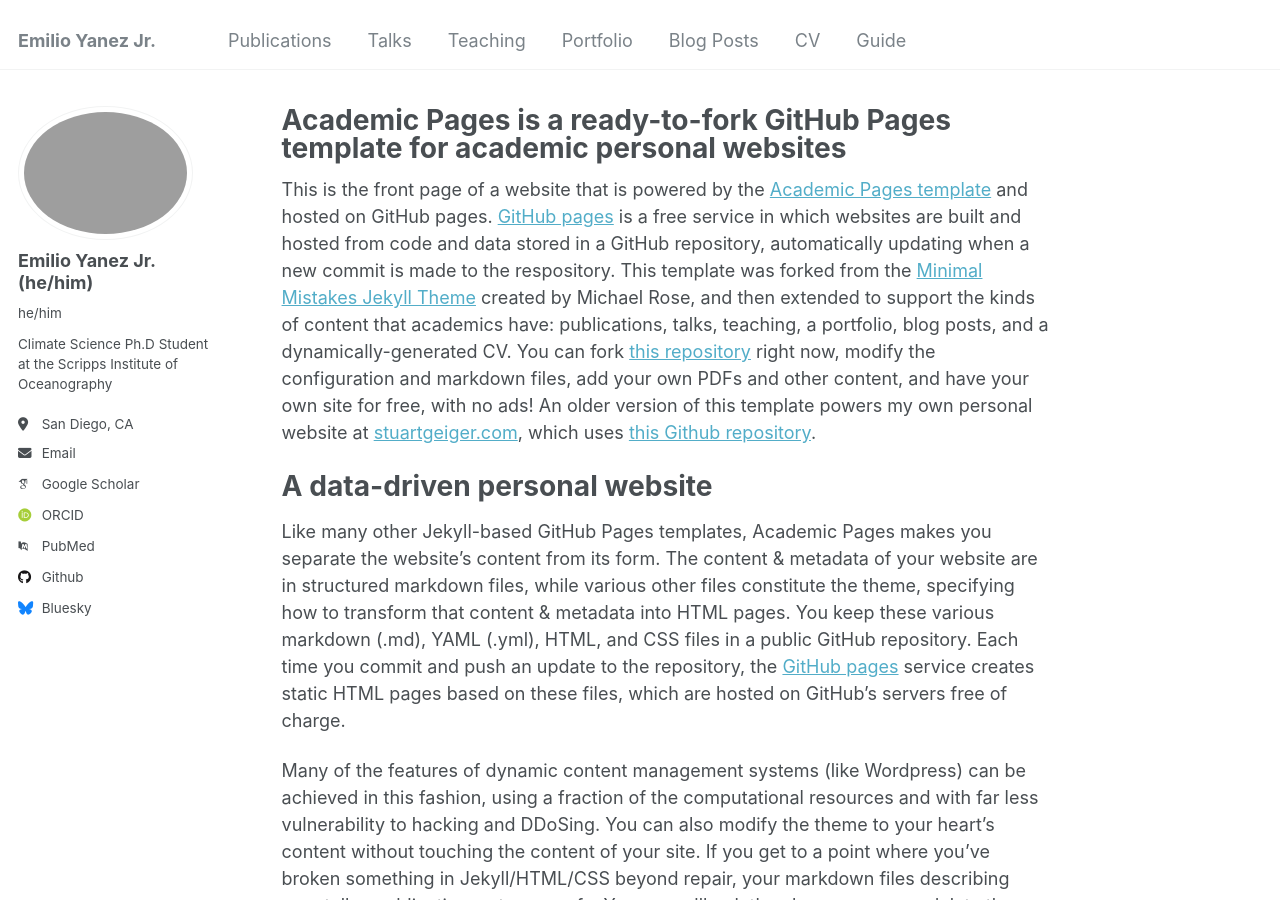
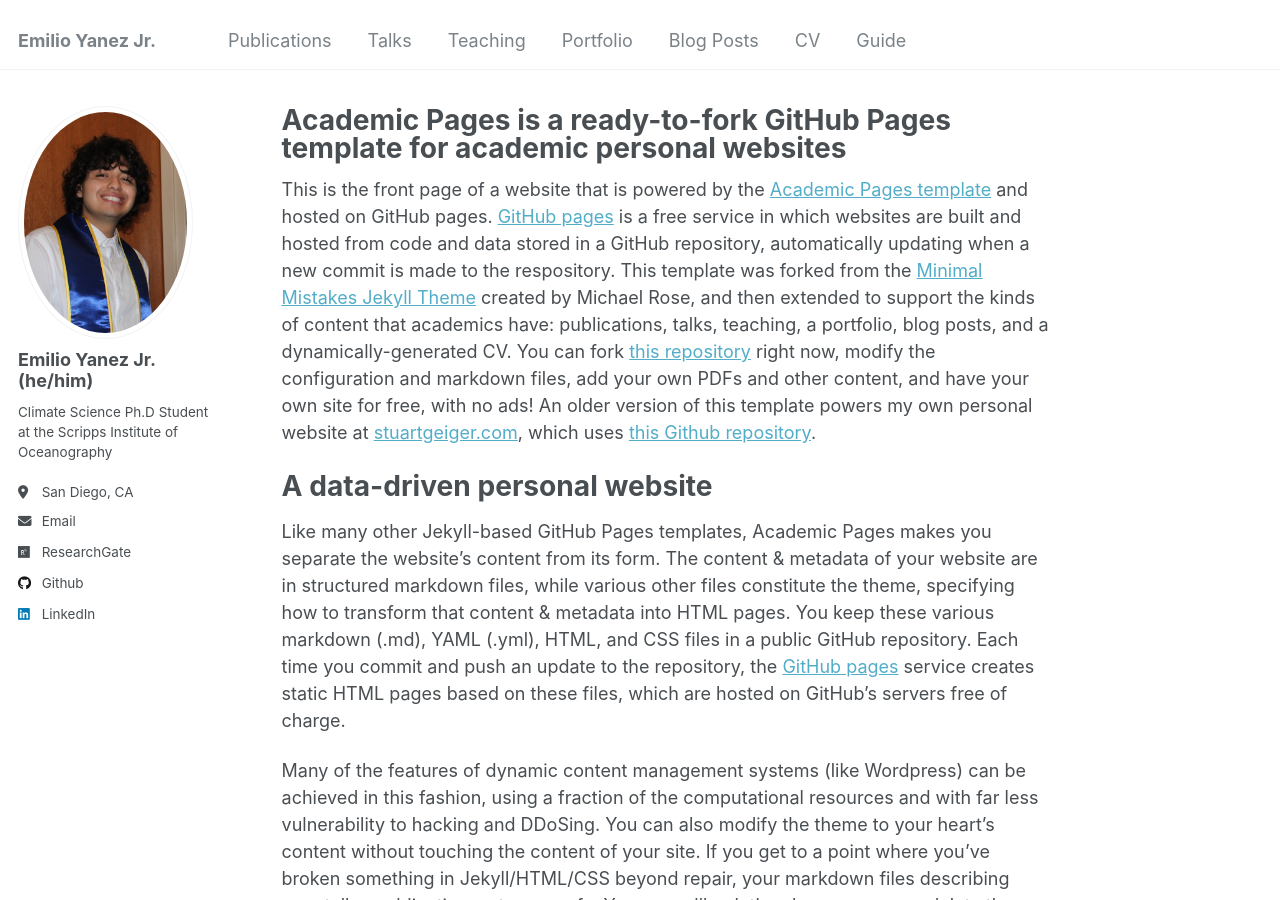
Before and after one commit to emilioy33/emilioy33.github.io, a Jekyll site: the page built from _pages/about.md, in a window 1280 px wide and 900 px high. Built offline with Jekyll 4.4.1, drawn with Linux system fonts in a browser that asks for light colours; some web fonts are replaced; some of the changed lines change nothing that is shown.

Commit message:
Update _config.yml

```diff
--- a/_config.yml
+++ b/_config.yml
@@ -21,9 +21,9 @@
 #               Additional customization can be done by editing /_includes/author-profile.html
 author:
   # Biographic information
-  avatar           : "bio-photo-2.png"
+  avatar           : "github_profile_pic.jpeg"
   name             : "Emilio Yanez Jr. (he/him)"
-  pronouns         : "he/him"
+  pronouns         :
   bio              : "Climate Science Ph.D Student at the Scripps Institute of Oceanography"
   location         : "San Diego, CA"
   employer         :
@@ -32,12 +32,12 @@
 
   # Academic websites
   arxiv            : # URL - Update with the correct link to your profile
-  googlescholar    : "https://scholar.google.com/citations?user=PS_CX0AAAAAJ"
+  googlescholar    : #"https://scholar.google.com/citations?user=PS_CX0AAAAAJ"
   impactstory      : # URL
-  orcid            : "http://orcid.org/yourorcidurl"
+  orcid            : #"http://orcid.org/yourorcidurl"
   semantic         : # URL
-  pubmed           : "https://www.ncbi.nlm.nih.gov/pubmed/?term=john+snow"
-  researchgate     : # URL
+  pubmed           : #"https://www.ncbi.nlm.nih.gov/pubmed/?term=john+snow"
+  researchgate     : "https://www.researchgate.net/profile/Emilio-Yanez-2"
 
   # Repositories and software development
   bitbucket        : # Username - Update with your username on the site
@@ -48,7 +48,7 @@
   stackoverflow    : # User number or user number and name (i.e., use "1" or "1/jeff-atwood")
 
   # Social media
-  bluesky          : "bsky.app" # Replace this with you Bluesky username
+  bluesky          : #"bsky.app" # Replace this with you Bluesky username
   facebook         : # Username
   flickr           : # Username
   foursquare       : # Username
@@ -57,7 +57,7 @@
   keybase          : # Username
   instagram        : # Username
   lastfm           : # Username
-  linkedin         : # Username
+  linkedin         : "https://www.linkedin.com/in/emilio-yanez-3124531b0/"
   mastodon         : # URL
   medium           : # URL
   pinterest        : # Username
```
